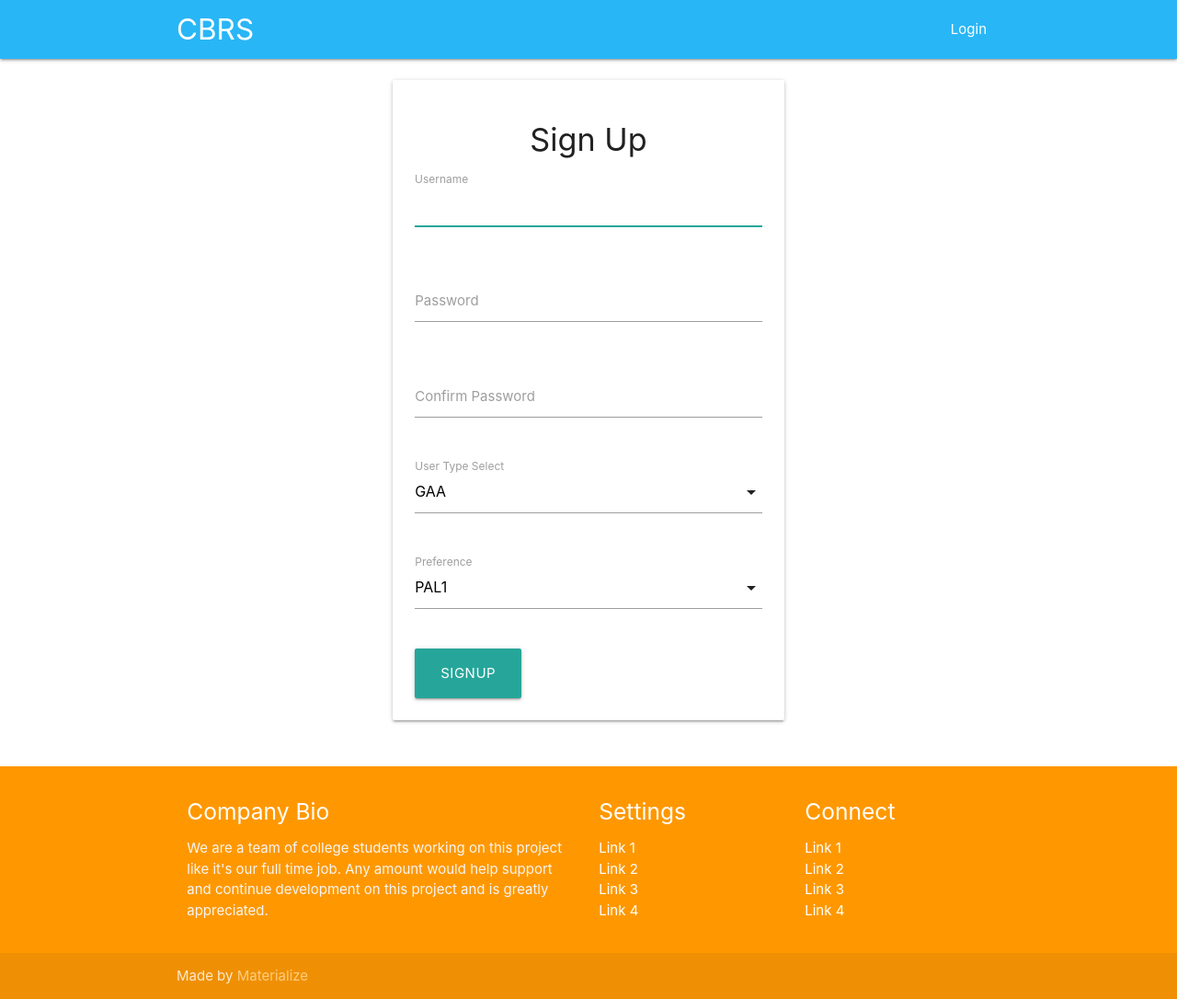
After one commit to Hsun-Yu/CBRS-Trading-System, a Django app: page //signup in a window 1280 px wide. The commit adds this page. Shown: the whole page at 92% size. Run offline with Django 3.2, Linux system fonts and the light colour scheme; some libraries are stand-ins or nearby versions.

Commit message:
Update some models and update login page and signup page

```diff
--- a/templates/main/layout.html
+++ b/templates/main/layout.html
@@ -14,7 +14,11 @@
   <script src="https://cdnjs.cloudflare.com/ajax/libs/materialize/1.0.0/js/materialize.min.js"></script>
   <link href="https://fonts.googleapis.com/icon?family=Material+Icons" rel="stylesheet">
   <link href="{% static "css/materialize.css" %}" type="text/css" rel="stylesheet" media="screen,projection"/>
+  <link href="{% static "css/materialize.min.css" %}" type="text/css" rel="stylesheet" media="screen,projection"/>
   <link href="{% static "css/style.css" %}" type="text/css" rel="stylesheet" media="screen,projection"/>
+
+
+  <script src="https://code.jquery.com/jquery-2.1.1.min.js"></script>
 </head>
 <body>
   <nav class="light-blue lighten-1" role="navigation">
@@ -70,9 +74,17 @@
 
 
   <!--  Scripts-->
-  <script src="https://code.jquery.com/jquery-2.1.1.min.js"></script>
-  <script src="js/materialize.js"></script>
-  <script src="js/init.js"></script>
-
+  <script src="{% static "js/materialize.js" %}"></script>
+  <script src="{% static "js/materialize.min.js" %}"></script>
+  <script src="{% static  "js/init.js" %}"></script>
+  <script>
+    document.addEventListener('DOMContentLoaded', function() {
+      var elems = document.querySelectorAll('select');
+    });
+    // Or with jQuery
+    $(document).ready(function(){
+      $('select').formSelect();
+    });
+  </script>
   </body>
 </html>
--- a/trading/models.py
+++ b/trading/models.py
@@ -5,7 +5,6 @@ from django.contrib.auth.models import User
 # Create your models here.
 class PAL(models.Model):
     user = models.OneToOneField(User, on_delete=models.CASCADE)
-    password = models.CharField(max_length=50)
     def __str__(self):
         return self.name
 
@@ -26,7 +25,6 @@ class GAAState(models.Model):
 
 class GAA(models.Model):
     user = models.OneToOneField(User, on_delete=models.CASCADE)
-    password = models.CharField(max_length=50)
     state = models.ForeignKey(GAAState, default=0, on_delete=models.CASCADE)
     preference = models.ForeignKey(PAL, on_delete=models.CASCADE, default=None, blank=True, null=True)
     def __str__(self):
--- /dev/null
+++ b/trading/templates/trading/signup.html
@@ -0,0 +1,75 @@
+{% extends "main/layout.html" %}
+
+{% block content %}
+
+<div class="section container">
+  <div class="row">
+    <div class="col s12 m6 offset-m3">
+      <div class="card login-wrapper">
+        <div class="card-content">
+          <div id="CustomerLoginForm">
+            <form method="post" action="/account/login" id="customer_login" accept-charset="UTF-8"><input type="hidden" name="form_type" value="customer_login"><input type="hidden" name="utf8" value="✓">
+                <h4 class="center">Sign Up</h4>
+                <div class="row">
+                  <div class="input-field col s12">
+                      <label for="CustomerEmail" class="">
+                          Username
+                      </label>
+                      <input type="text" name="customer[username]" id="CustomerUsername" class="" spellcheck="false" autocomplete="off" autocapitalize="off" autofocus="">
+                  </div>
+                </div>
+                <div class="row">
+                  <div class="input-field col s12">
+                      <label for="CustomerPassword">
+                      Password
+                      </label>
+                      <input type="password" name="customer[password]" id="CustomerPassword" class="">
+                  </div>
+                </div>
+                <div class="row">
+                  <div class="input-field col s12">
+                      <label for="CustomerPassword">
+                      Confirm Password
+                      </label>
+                      <input type="password" name="customer[password]" id="CustomerPassword" class="">
+                  </div>
+                </div>
+                <div class="row">
+                  <div class="input-field col s12">
+                    <select id="userselect">
+                      <option value="1">GAA</option>
+                      <option value="2">PAL</option>
+                    </select>
+                    <label>User Type Select</label>
+                  </div>
+                </div>
+                <div class="row">
+                  <div id="preferenceselect" class="input-field col s12">
+                    <select>
+                      <option value="1">PAL1</option>
+                      <option value="2">PAL2</option>
+                    </select>
+                    <label>Preference</label>
+                  </div>
+                </div>
+                <input type="submit" class="btn-large" value="SignUp">
+            </form>
+          </div>
+        </div>
+      </div>
+    </div>
+  </div>
+</div>
+
+<script>
+  const selectElement = document.getElementById('userselect');
+
+  selectElement.addEventListener('change', (event) => {
+    if(selectElement.value == '1'){
+      document.getElementById('preferenceselect').style.display = 'block'
+    }else{
+      document.getElementById('preferenceselect').style.display = 'none'
+    }
+  });
+</script>
+{% endblock content %}
--- a/trading/urls.py
+++ b/trading/urls.py
@@ -2,5 +2,6 @@ from django.conf.urls import url
 from . import views
 urlpatterns = [
     url(r'^$', views.index, name='index'),
-    url(r'/login', views.login, name='login')
+    url(r'/login', views.login, name='login'),
+    url(r'/signup', views.signup, name='signup')
 ];
--- a/trading/views.py
+++ b/trading/views.py
@@ -7,3 +7,6 @@ def index(request):
 
 def login(request):
     return render(request, 'trading/login.html')
+
+def signup(request):
+    return render(request, 'trading/signup.html')
```
Also changed, not shown: trading/forms.py (added, +10 -0 lines), trading/templates/trading/login.html (+10 -27 lines), trading/migrations/0002_remove_gaa_password.py (added), trading/migrations/0003_remove_pal_password.py (added).
